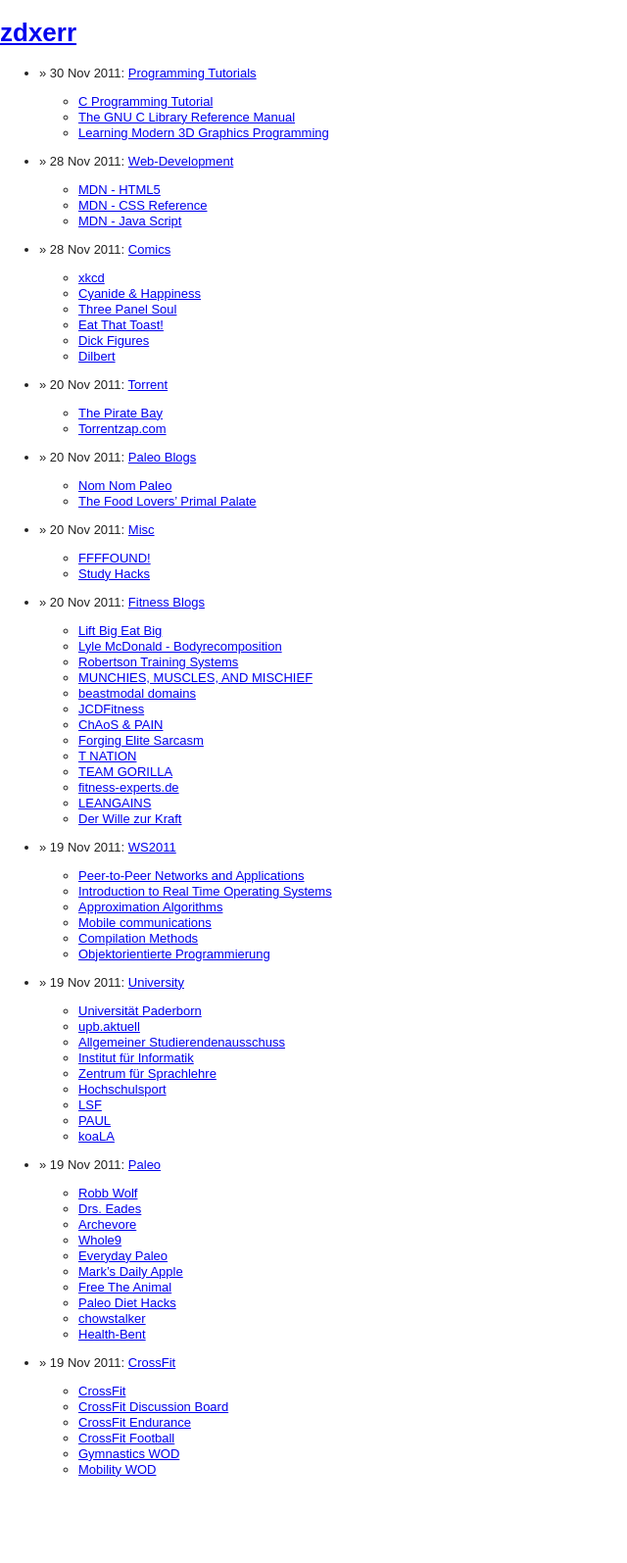
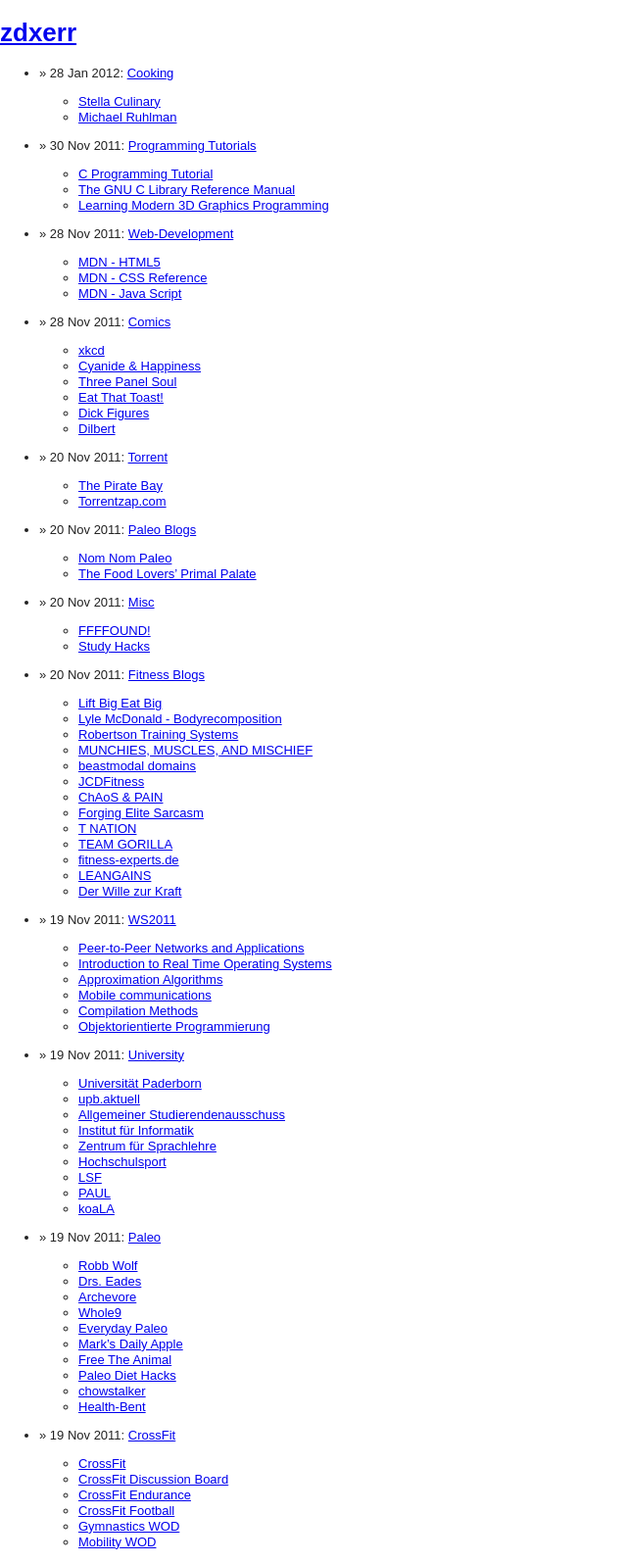
Before and after one commit to zdxerr/zdxerr.github.com, a Jekyll site: the page built from links.html, in a window 1280 px wide. Shown: the whole page at 98% size, without its empty margins (0-640 px from the left). Built offline with Jekyll 4.4.1, drawn with Linux system fonts in a browser that asks for light colours; nearby versions of some CDN libraries; Markdown is read by kramdown in place of the engine named in the settings; before the commit the page ends 1521 px from its top, so only the background shows below that.

Commit message:
Added cooking links.

```diff
--- a/_posts/2012-01-21-cross-country.markdown
+++ b/_posts/2012-01-21-cross-country.markdown
@@ -7,6 +7,9 @@
 Hier mal eine Auflistung von Geländeläufen:
 
 - [Braveheart Battle](http://www.braveheartbattle.de/)
+  *Wann:* __10.03.2012__
+  *Wo:* __Münnerstadt, Unterfranken__
+  *Preis:* __59 Euro__
 - [Lake Run](http://www.lake-run.de/)
 Wann: 02.09.2012
 Wo: BOS-Trainingszentrum, Auf der Alm 1, D-59519 Möhnesee
--- /dev/null
+++ b/_posts/2012-01-28-cooking.markdown
@@ -0,0 +1,8 @@
+---
+layout: post
+title: Cooking
+categories: [links, cooking]
+---
+
+- [Stella Culinary](http://www.stellaculinary.com/)
+- [Michael Ruhlman](http://ruhlman.com/)
```
